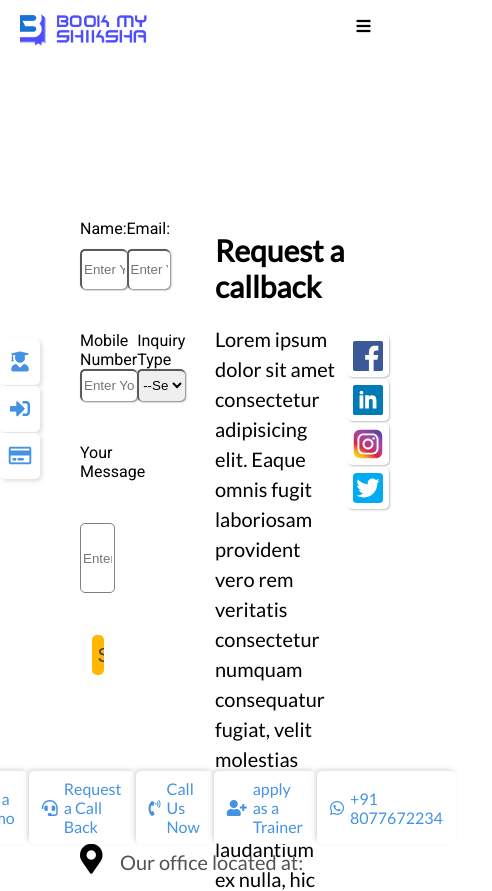
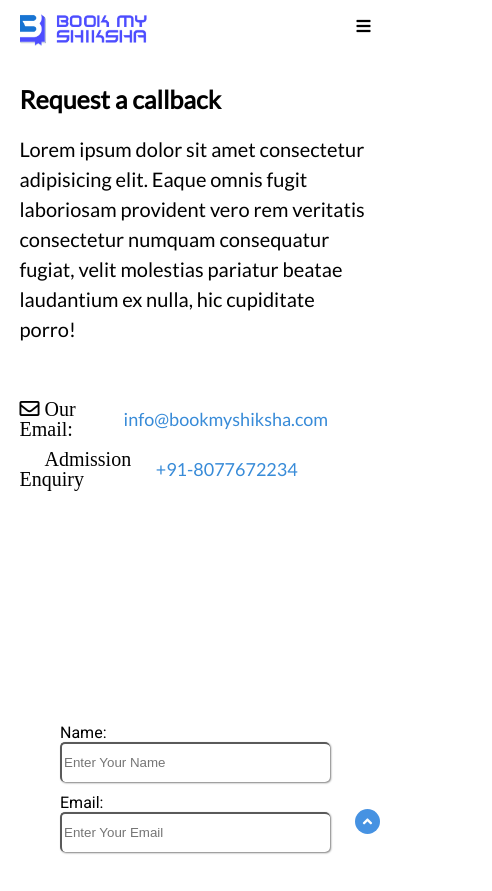
Before and after one commit to akashAlmondz/training-website, an Angular app: page /contact in a window 390 px wide. Shown: the top 891 px of the page, 492 px wide, since content can reach past the window. Built offline with nearby package versions, Linux system fonts and the light colour scheme.

Commit message:
responsiv

```diff
--- a/src/app/components/about-us/about-us.component.css
+++ b/src/app/components/about-us/about-us.component.css
@@ -1,18 +1,16 @@
+main{
+    padding: 10vh 5%;
+}
 .landing{
-    height: 100vh;
+    /* height: 40vh; */
     display: flex;
     flex-direction: column;
     align-items: center;
-    padding: 30vh 0  50vh 0;
+    padding:10vh 0;
     justify-content: space-between;
     position: relative;
 }
-.landing img{
-    position: absolute;
-    bottom: 0;
-    z-index:-1;
-    width: 100%;
-}
+
 .landing p:nth-child(1){
     font-size: 30px;
     text-align: center;
@@ -29,12 +27,13 @@
 .mission .cards{
     display: flex;
     width: 100%;
-    padding: 8%;
-    justify-content: space-between;
+    justify-content:center;
+    flex-wrap: wrap;
 }
 .mission .cards .card{
     background-color: rgba(190, 190, 190, 0.123);
-    width: 40%;
+    width: 450px;
+    margin: 20px 40px;
     padding: 2%;
     border-radius: 5px;
     box-shadow: 2px 2px 4px rgba(128, 128, 128, 0.192);
@@ -59,14 +58,13 @@
 }
 
 .partners{
-    padding: 0 80px;
+    margin: 50px 0;
 }
 .heading {
     margin-bottom: 0px;
     font-size: 30px;
     position: relative;
     width: fit-content;
-    padding: 0 0 5px 0;
   }
   .heading::after {
     content: "";
@@ -94,9 +92,7 @@
 .partners .logos .logo img{
     width: 80%;
 }
-.college{
-    padding: 0 80px;
-}
+
 .college .logos{
     display: flex;
     flex-wrap: wrap;
@@ -118,3 +114,19 @@
 .college .logos .logo:nth-child(5) img{
     width: 100%;
 }
+
+@media (max-width: 960px){
+    .landing p:nth-child(1){
+        font-size: 25px;
+    }
+    .landing p:nth-child(2){
+        width: 100%;
+        font-size:unset;
+        color: rgb(56, 56, 56);
+        line-height: 20px;
+    }
+    .mission .cards .card{
+        width: 100%;
+        margin: 10px 0;
+    }
+}
--- a/src/app/components/blogs/blogs.component.css
+++ b/src/app/components/blogs/blogs.component.css
@@ -1,7 +1,7 @@
 
 
 main{
-    padding: 80px;
+    padding:10vh 5%;
     min-height: 100vh;
 }
 .heading {
@@ -28,16 +28,18 @@ main{
   .blogs{
     display: flex;
     flex-direction: column;
-    padding: 40px 40px;
+    padding:2%;
   }
 
   .blogs .cards{
     display: flex;
     width: 100%;
+    flex-wrap: wrap;
+    justify-content: center;
   }
   .blogs .cards .card{
     display: flex;
-    width: 30%;
+    width: 350px;
     margin: 20px;
     padding: 30px 10px 10px 30px;
     border: 1px solid rgba(128, 128, 128, 0.301);
@@ -78,3 +80,10 @@ main{
     color: rgb(0, 112, 112);
     cursor: pointer;
   }
+
+  @media (max-width: 960px){
+
+    .blogs .cards .card{
+      margin: 20px 0;
+    }
+  }
--- a/src/app/components/contact-us/contact-us.component.css
+++ b/src/app/components/contact-us/contact-us.component.css
@@ -1,29 +1,7 @@
-app-contact {
-    position: fixed;
-    bottom: 0;
-    z-index: 10;
-  }
-  app-links {
-    position: fixed;
-    top: 40vh;
-    z-index: 10;
-  }
-  app-social {
-    z-index: 1;
-    right: 0;
-    position: fixed;
-    right: 0;
-  }
+
   main{
       position: relative;
-  }
-  .BG {
-    width: 100%;
-    height: 100vh;
-    filter: brightness(30%);
-    position: absolute;
-    z-index: -1;
-    display: none;
+      padding: 10vh 5%;
   }
 
   .landing{
@@ -35,7 +13,7 @@ app-contact {
   }
   .landing .form{
       width: 50%;
-      padding: 50px 80px 0 80px;
+      /* padding: 50px 80px 0 80px; */
       height: 60%;
   }
   form{
@@ -58,6 +36,7 @@ app-contact {
       justify-content: space-between;
       height: 70px;
       width: 270px;
+      margin: 0 5px;
   }
   form label{
       color: rgb(0, 0, 0);
@@ -101,14 +80,14 @@ app-contact {
   }
   .landing .about{
       width: 50%;
-      padding: 0 0 0 20px;
+      /* padding: 0 0 0 20px; */
       height: 45%;
       color: rgb(0, 0, 0);
       justify-content: space-between;
   }
 
   .landing .about p:nth-child(1){
-      font-size: 30px;
+      font-size: 25px;
       font-weight: 600;
       padding-bottom: 20px;
   }
@@ -136,7 +115,7 @@ app-contact {
       padding: 0 0 0 19px;cursor: pointer;
   }
   .address{
-      padding:0 0 80px 80px;
+      margin-top: 100px;
   }
   .address span{
       display: flex;
@@ -153,3 +132,26 @@ app-contact {
   .address p{
       color: rgb(82, 82, 82);
   }
+
+  @media (max-width: 960px){
+      .landing{
+          flex-direction: column;
+          height: 150vh;
+          justify-content: space-between;
+      }
+      .landing .about{
+          width: 100%;
+          height: 50%;
+      }
+      .landing .about p:nth-child(2){
+          width: 100%;
+      }
+      .landing .form{
+          width: 100%;
+          height: 50%;
+      }
+      .landing .form form span{
+          justify-content: center;
+          flex-wrap: wrap;
+      }
+  }
--- a/src/app/components/contact-us/contact-us.component.html
+++ b/src/app/components/contact-us/contact-us.component.html
@@ -1,9 +1,20 @@
-<app-contact></app-contact>
-<app-links></app-links>
-<app-social></app-social>
+
 <main>
-    <img class="BG" src="assets/images/bg.jpg" alt="">
     <div class="landing">
+        <div class="about">
+            <p class="heading">Request a callback</p>
+            <p>Lorem ipsum dolor sit amet consectetur adipisicing elit. Eaque omnis fugit laboriosam provident vero rem veritatis consectetur numquam consequatur fugiat, velit molestias pariatur beatae laudantium ex nulla, hic cupiditate porro!</p>
+            <div class="contactinfo">
+                <span>
+                    <i class="fas fa-envelope"> Our Email:</i>
+                    <p>info@bookmyshiksha.com</p>
+                </span>
+                <span>
+                    <i class="fas fa-phone-volume"> Admission Enquiry</i>
+                    <p>+91-8077672234</p>
+                </span>
+            </div>
+        </div>
         <div class="form">
             <form action="">
                 <span>
@@ -38,20 +49,6 @@
                 <input type="submit">
             </form>
         </div>
-        <div class="about">
-            <p class="heading">Request a callback</p>
-            <p>Lorem ipsum dolor sit amet consectetur adipisicing elit. Eaque omnis fugit laboriosam provident vero rem veritatis consectetur numquam consequatur fugiat, velit molestias pariatur beatae laudantium ex nulla, hic cupiditate porro!</p>
-            <div class="contactinfo">
-                <span>
-                    <i class="fas fa-envelope"> Our Email:</i>
-                    <p>info@bookmyshiksha.com</p>
-                </span>
-                <span>
-                    <i class="fas fa-phone-volume"> Admission Enquiry</i>
-                    <p>+91-8077672234</p>
-                </span>
-            </div>
-        </div>
     </div>
     <div class="address">
         <span>
--- a/src/app/components/open-blogs/open-blogs.component.css
+++ b/src/app/components/open-blogs/open-blogs.component.css
@@ -13,7 +13,8 @@ main p:nth-child(2){
     font-size: 30px;
     padding: 5%;
     width: 50%;
-
+    text-align: start;
+    line-height: normal;
 }
 main p{
   width: 80%;
@@ -21,3 +22,19 @@ main p{
   line-height: 30px;
   text-align: justify;
 }
+
+@media (max-width: 960px){
+    img{
+        width: 50%;
+    }
+    main p:nth-child(2){
+        width: 100%;
+        font-size: 20px;
+        padding: 0 0 5% 0;
+    }
+    main p{
+        width: 100%;
+        line-height: 25px;
+
+    }
+}
--- a/src/app/components/testimonials/testimonials.component.css
+++ b/src/app/components/testimonials/testimonials.component.css
@@ -79,12 +79,22 @@
     background-color: rgb(255, 255, 255);
     transition: 0.2s;
   }
+  .testimonial .viewMore::after{
+    position: fixed;
+    content: '';
+    height: 100vh;
+    width: 100%;
+    top: 0;
+    background-color: #ffffff60;
+    backdrop-filter: blur(1px);
+    z-index: -1;
+  }
   .testimonial .viewMore .card {
     margin: 50px 20px;
   }
   #view {
     cursor: pointer;
-    z-index: 20;
+    /* z-index: 20; */
     color: rgb(0, 0, 0);
     text-align: center;
     transition: 0.4s;
@@ -104,6 +114,7 @@
   ::-webkit-scrollbar {
     width: 5px;
     background: #e7e7e7;
+    z-index: 2;
   }
   ::-webkit-scrollbar-thumb {
     background-color: #84c4ff;
@@ -115,9 +126,9 @@
   }
 
   .testimonial .viewMore i {
-    position: absolute;
-    top: 10px;
-    right: 10px;
+    position:fixed;
+    top: 16vh;
+    right: 11%;
     display: block;
     font-size: 20px;
     font-weight: 100;
@@ -125,9 +136,9 @@
     transition: 0.1s;
   }
   .testimonial .viewMore .readless {
-    position: absolute;
+    position:absolute;
     width: 100%;
-    height: 100%;
+    height: 200%;
     top: 0;
   }
   .testimonial .viewMore i:hover {
--- a/src/app/utilites/footer/footer.component.css
+++ b/src/app/utilites/footer/footer.component.css
@@ -121,7 +121,7 @@ iframe{
         /* display: none; */
     }
     iframe{
-        width: 300px;
+        width:100%;
     }
      .section{
             /* align-items: center; */
```
